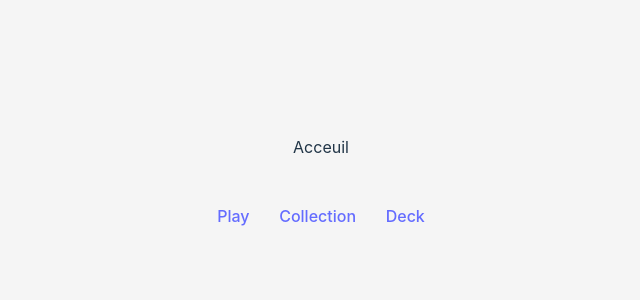
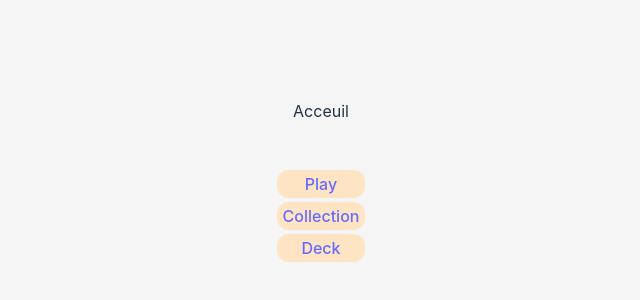
Before and after one commit to SABALBALJaoudat/CardGame, a React (Vite) app: page / in a window 1280 px wide. Shown: the part 216-516 px from the top of the page, without its empty margins (319-959 px from the left). Built offline with nearby package versions, Linux system fonts and the light colour scheme.

Commit message:
Update Css and styling

```diff
--- a/src/Css/App.css
+++ b/src/Css/App.css
@@ -16,6 +16,7 @@
 
 .selectButton {
   display: flex;
+  flex-direction: column;
   align-items: center;
   justify-content: center;
   gap: 20%;
--- a/src/Css/index.css
+++ b/src/Css/index.css
@@ -17,9 +17,16 @@ a {
   font-weight: 500;
   color: #646cff;
   text-decoration: inherit;
+  background: bisque;
+  width: 100%;
+  padding: 2px;
+  margin: 2px;
+  text-align: center;
+  border-radius: 12px;
+  flex-direction: column;
 }
 a:hover {
-  color: #535bf2;
+  color: #e6e6eb;
 }
 
 body {
--- a/src/Page/Board.tsx
+++ b/src/Page/Board.tsx
@@ -202,9 +202,10 @@ export default function Board() {
   }, [energie_J2])
 
   return (
+    <>
+    <a href="/">Acceuil</a>
     <div className="main_content">
       <div className="board">
-        <a href="/">Acceuil</a>
         <DndContext onDragEnd={handleDragEnd}>
           <div className="hand">
             {hand_J1.map((monster) =>
@@ -254,5 +255,6 @@ export default function Board() {
         <Score attack_J1={attack_J1} attack_J2={attack_J2} energie_J1={energie_temp_J1} energie_J2={energie_temp_J2} lifePoint_J1={lifePoint_J1} lifePoint_J2={lifePoint_J2} calculFight={calculFight} />
       </div>
     </div>
+    </>
   );
 }
```
